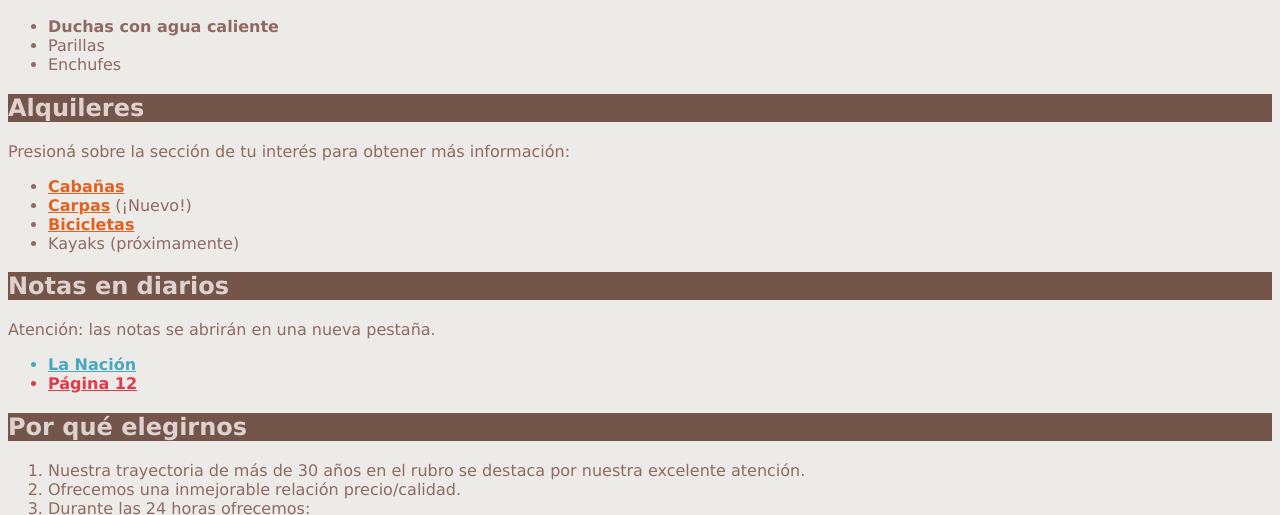
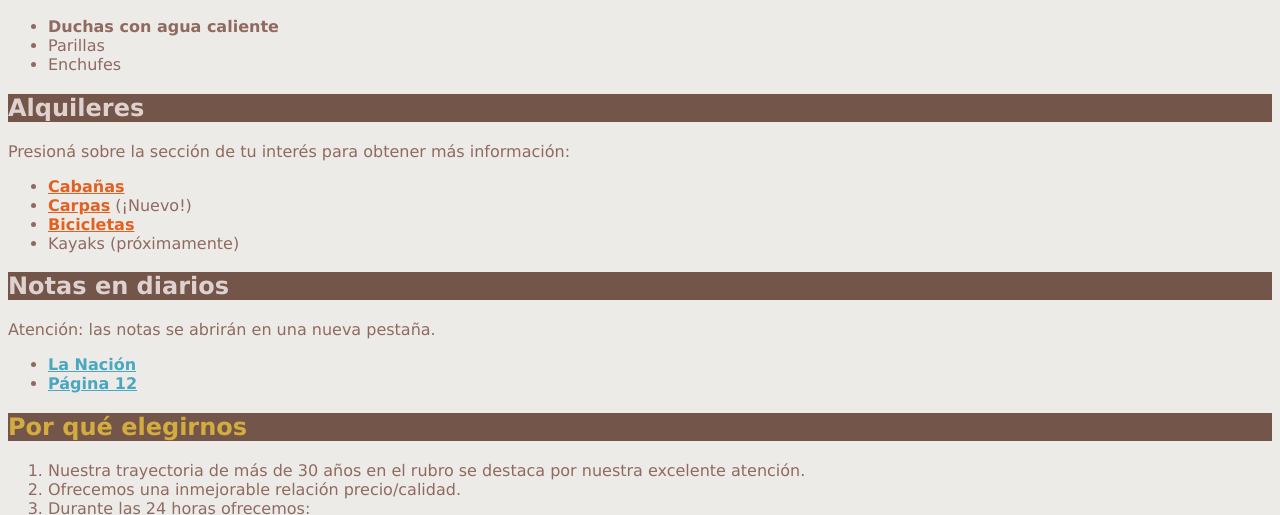
Before and after one commit to feden15/desafio-05, a website built with Vite: page index.html in a window 1280 px wide. Shown: the part 517-1032 px from the top of the page. Built offline with nearby package versions, Linux system fonts and the light colour scheme.

Commit message:
Corregimos el error del span dentro del li. Le colocamos el color amarillento al último h2

```diff
--- a/index.html
+++ b/index.html
@@ -37,11 +37,11 @@
     <h2>Notas en diarios</h2>
     <p>Atención: las notas se abrirán en una nueva pestaña.</p>
     <ul>
-      <li span class="underline-bold la-nacion">La Nación</li>
-      <li span class="underline-bold pagina-doce">Página 12</li>
+      <li><span class="underline-bold la-nacion">La Nación</span></li>
+      <li><span class="underline-bold la-nacion">Página 12</span></li>
     </ul>
 
-    <h2>Por qué elegirnos</h2>
+    <h2 id="elegirnos">Por qué elegirnos</h2>
     <ol>
       <li>Nuestra trayectoria de más de 30 años en el rubro se destaca por nuestra excelente atención.</li>
       <li>Ofrecemos una inmejorable relación precio/calidad.</li>
@@ -50,7 +50,7 @@
           <li>Almacén</li>
           <li>Duchas caliente</li>
           <li>Guardia de enfermería</li>
-          <li>Vigilancia brindada por <span class="underline-bold orange-color">Prosegur</span></li>
+          <li>Vigilancia brindada por<span class="underline-bold orange-color">Prosegur</span></li>
           <li>Energía eléctrica</li>
           <li>Asistencia a nuestros huéspedes</li>
         </ul>
--- a/style.css
+++ b/style.css
@@ -45,6 +45,10 @@ p{
     color: rgb(226, 56, 74);
 }
 
+#elegirnos {
+    color: rgb(211, 172, 64);
+}
+
 .pie-de-pagina{
     background-color: #111;
     color: yellow;
```
